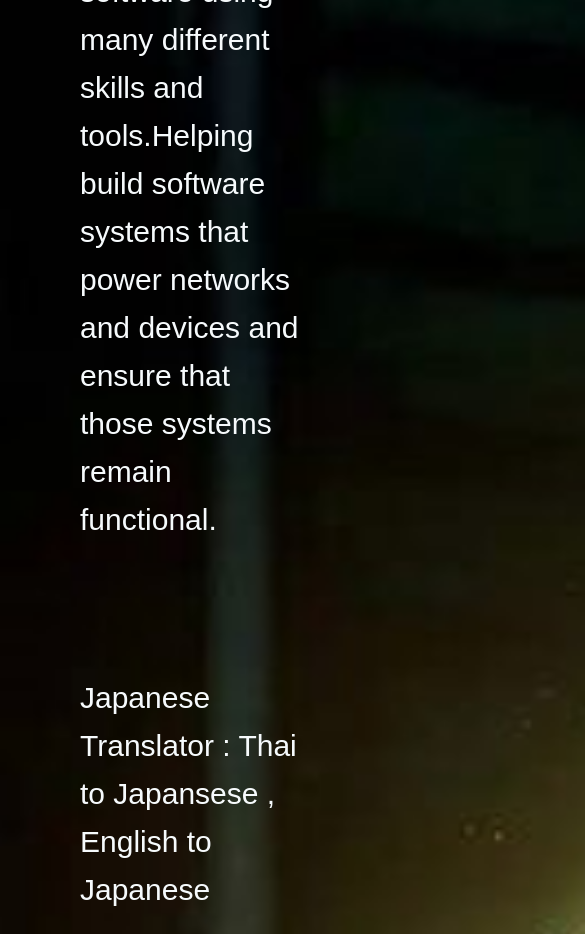
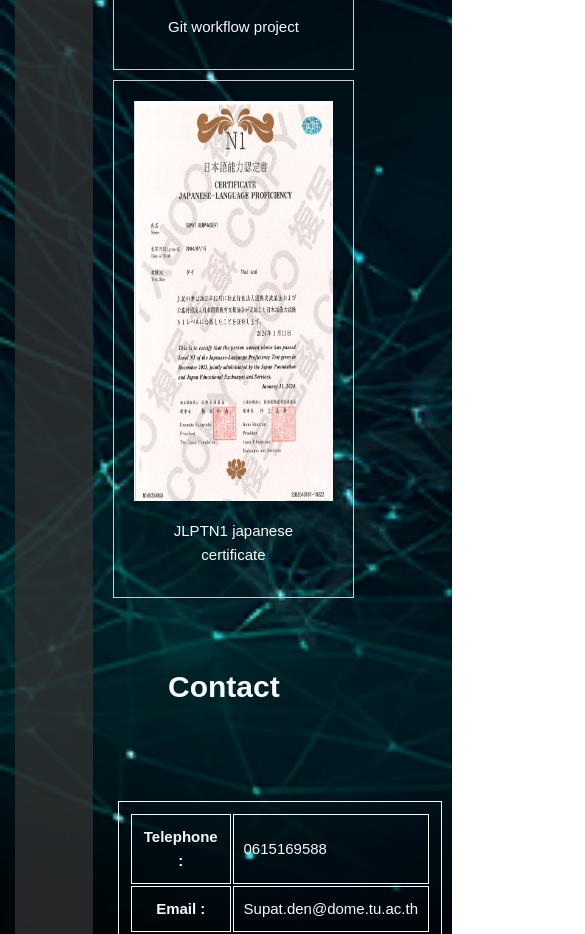
Before and after one commit to SupatDenprasert/6606612320_MyCSTUStory_03, a plain HTML site: page myfuture.html in a window 390 px wide. Shown: the part 1066-2000 px from the top of the page, 585 px wide, since content can reach past the window. Drawn offline with Linux system fonts and the light colour scheme.

Commit message:
modify index.html,myfututre.html and mystyle.css for responsive css

```diff
--- a/myfuture.html
+++ b/myfuture.html
@@ -2,76 +2,67 @@
 <html lang="en">
 <head>
     <title>My Future</title>
+    <meta charset="UTF-8">
+    <meta name="viewport" content="width=device-width, initial-scale=1.0">
     <link rel="stylesheet" href="mystyle.css">
 </head>
-    <body style="background-image: url('resources/moon.jpg');
-             background-size:cover; background-repeat: no-repeat;"></body>
+<body class="body-three">
     <header>
-        <table style="width: 100%;">
-            <tr>
-                <th class="supattwo"><h1>Supat Denprasert</h1></th>
-                <th><h3>about</h3></th>
-                <th><h3>works</h3></th>
-                <th><h3>contact</h3></th>
-            </tr>
-        </table>
+        <section class="name-topic">
+            <h1>My Future</h1>
+            <p>Supat Denprasert</p>
+        </section>
     </header>
-
+    <div class="container-future">
         <nav>
-        <table style="width: 100%">
-            <tr>
-                <th><a class="home" href="index.html">Home</a></th>
-                <th><a class="journeys" href="myjourney.html">My Journey</a></th>
-                <th><a class="future" href="myfuture.html">My Future</th>
-            </tr>
-        </table>
+            <ul>
+            <li><a href="index.html">Home</a></li>
+            <li><a href="myjourney.html">My Journey</a></li>
+            <li><a href="myfuture.html">My Future</a></li>
+            <li><a href="myfuture.html">Contact</a></li>
+            </ul>
         </nav>
 
-    <main class="mainthree">
-        <h1 style="color: aliceblue;font-size: 70px;margin: 100px;">My Future</h1>
-        <p class="textfuture">Software Developer : design, program, build, deploy and maintain software using many different skills and tools.Helping build
+    <main class="main-future">
+        <div class="text-future">
+            <p><h2>Software Developer :</h2>design, program, build, deploy and maintain software using many different skills and tools.Helping build
                 software systems that power networks and devices and ensure that those systems remain functional.</p>
-                              <p class="textfuture">Japanese Translator : Thai to Japansese , English to Japanese</p>
-
+            <p><h2>Japanese Translator :</h2>Thai to Japansese , English to Japanese</p>
+        </div>
+        <div class="gallery-flex">
         <div class="gallery">
             <a target="_blank" href="resources/GIT.png">
               <img src="resources/GIT.png" alt="Git workflow" width="200" height="400">
             </a>
             <div class="desc">Git workflow project</div>
         </div>
-
         <div class="gallery">
             <a target="_blank" href="resources/N1.png">
               <img src="resources/N1.png" alt="JLPTN1" width="400" height="400">
             </a>
             <div class="desc">JLPTN1 japanese certificate</div>
         </div>
-
-          <h1 style="color: aliceblue;font-size: 60px;clear: both;margin: 100px;">Contact</h1>
-
-          <table class="contactjourney" style="width: 80%;border: 3px solid;">
-            <tr class="contacttable">
+        </div>
+        <div class="text-future">
+          <h1>Contact</h1>
+        </div>
+          <table>
+            <tr>
                 <th>Telephone :</th>
                 <td>0615169588</td>
             </tr>
-            <tr class="contacttable">
+            <tr>
                 <th>Email :</th>
                 <td>Supat.den@dome.tu.ac.th</td>
-            <tr class="contacttable">
+            <tr >
                 <th>Instargram , X :</th>
                 <td>Kunyoru</td>
-
+            </tr>
+            </table>
         </main>
+    </div>
 
     <footer>
-        <table class="footer" style="width: 100%;
-                    background-color: rgba(0, 0, 0, 0.644);padding: 50px;">
-            <tr style="color: aliceblue;text-align: center;">
-                <td>IG : Kunyoru</td>
-                <td>FB : Supat Denprasert</td>
-                <td>X : Kunyoru</td>
-            </tr>
-        </table>
-        <p style="color: aliceblue;text-align: center;">Copyright 2024</p>
+        <p>Copyright 2024</p>
     </footer>
 </html>
--- a/mystyle.css
+++ b/mystyle.css
@@ -103,9 +103,6 @@ footer {
   color: white;
 }
 
-
-
-
 .body-two {
   background-image: url(resources/dark.jpg);
   background-size: cover;
@@ -125,76 +122,55 @@ table,th,td {
   color: #f6fafc;
 }
 
-
-
-
-
-
-
-
-
-
-.mainthree {
+.body-three {
+  background-image: url(resources/moon.jpg);
+  background-size: cover;
+  line-height: 1.6;
+}
+.container-future {
+  display: flex;
+  flex-direction: row;
+}
+.main-three {
     width: 100%;
     padding: 0%;
     margin: 0%;
 }
 
-  div.gallery {
-    margin:20px;
-    border: 1px solid #ccc;
-    float: inline-start;
-    position: relative;left: 280px;
+.gallery-flex {
+  display: flex;
+  flex-direction: row;
+  align-content: center;
 }
 
-div.gallery:hover {
-    border: 1px solid #777;
-}
+  div.gallery {
+    width: 40%;
+    margin:10px;
+    padding: 20px;
+    border: 1px solid #ccc;
+  }
 
 div.gallery img {
     width:100%;
 }
 
-.textfuture {
-    margin: 30px;
+div.gallery:hover {
+  border: 1px solid #777;
+}
+
+.text-future {
+    margin: 10px;
     padding: 50px;
     color: #f6fafc;
-    font-size: 30px;
+    font-size: 20px;
 }
 
 div.desc {
-    color: #f6fafc;
-    padding: 15px;
-    text-align: center;
-    font-size: 20px;
+  color: #f6fafc;
+  padding: 10px;
+  text-align: center;
+  font-size: 15px;
 }
-
-.contacttable  {
-    background-color: rgba(0, 0, 0, 0.716);
-    margin: 70px;
-    text-align: center;
-    color: #f6fafc;
-    position: relative;left: 140px;
-}
-
-.contacttable th {
-    border: 2px dashed;
-    padding: 30px;
-    font-size: 25px;
-}
-
-.contacttable td {
-    border: 1px solid;
-    padding: 10px;
-    font-size: 20px;
-}
-
-
-
-
-
-
-
 
 
 @media screen and (max-width: 768px) {
@@ -239,6 +215,23 @@ div.desc {
    margin:40px 10px;
     padding: 10px;
     font-size:15px;
+  }
+  .body-three {
+    background-image: url(resources/dark.jpg);
+    background-size: cover;
+  }
+  .gallery-flex {
+    display: flex;
+    flex-direction: column;
+
+  }
+  div.gallery {
+    width: 70%;
+    margin:5px;
+    padding: 20px;
+  }
+  .text-future {
+    font-size: 15px;
   }
 }
 
@@ -294,4 +287,22 @@ div.desc {
       padding: 5px;
       font-size:10px;
     }
+   .container-future {
+      display: flex;
+      flex-direction: column;
+  }
+  div .gallery img {
+      width: 100%;
+      height: 150px;
+      margin: 0px;
+      padding: 0px;
+    }
+  .gallery  {
+    position: relative;
+   left: 50px;
+  }
+  .text-future {
+    margin: 0px;
+    font-size: 13px;
+  }
 }
```
Also changed, not shown: index.html (+1 -1 lines). Lines whose indentation alone changed are shown as unchanged.
